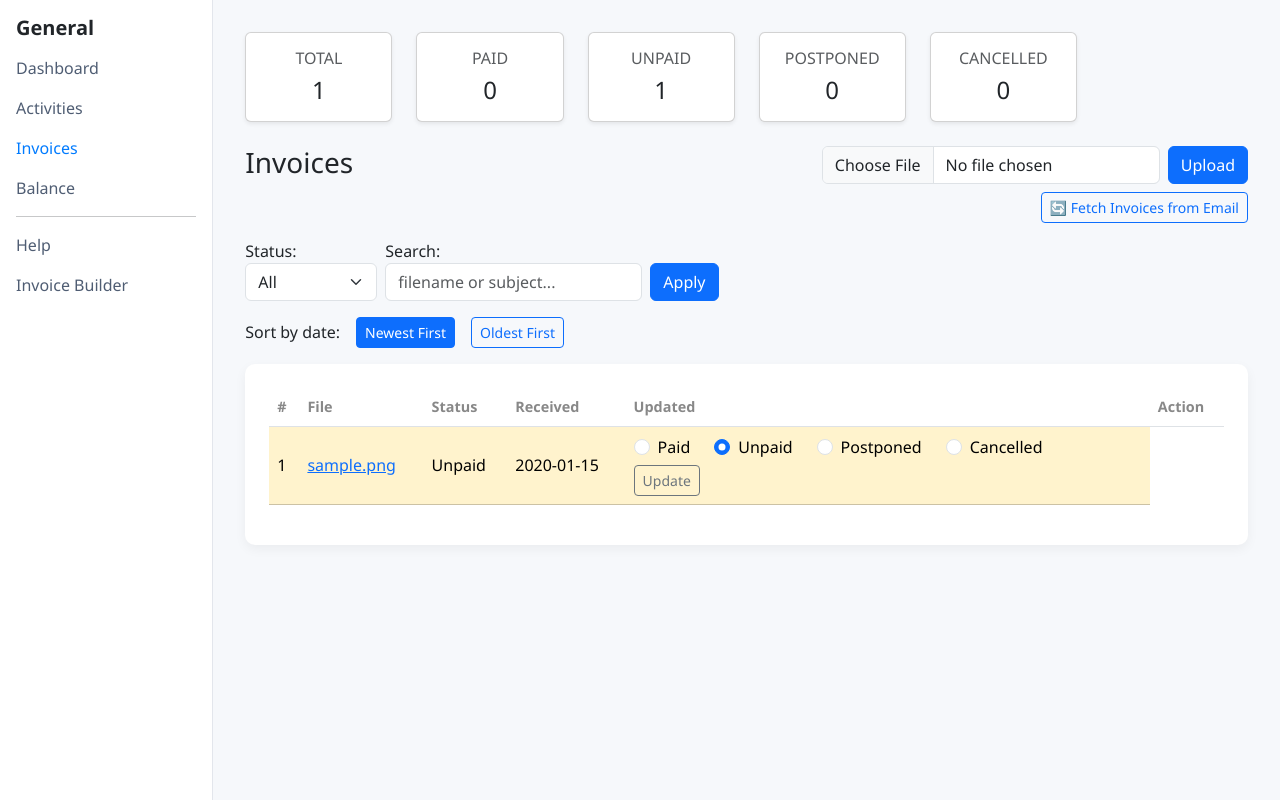
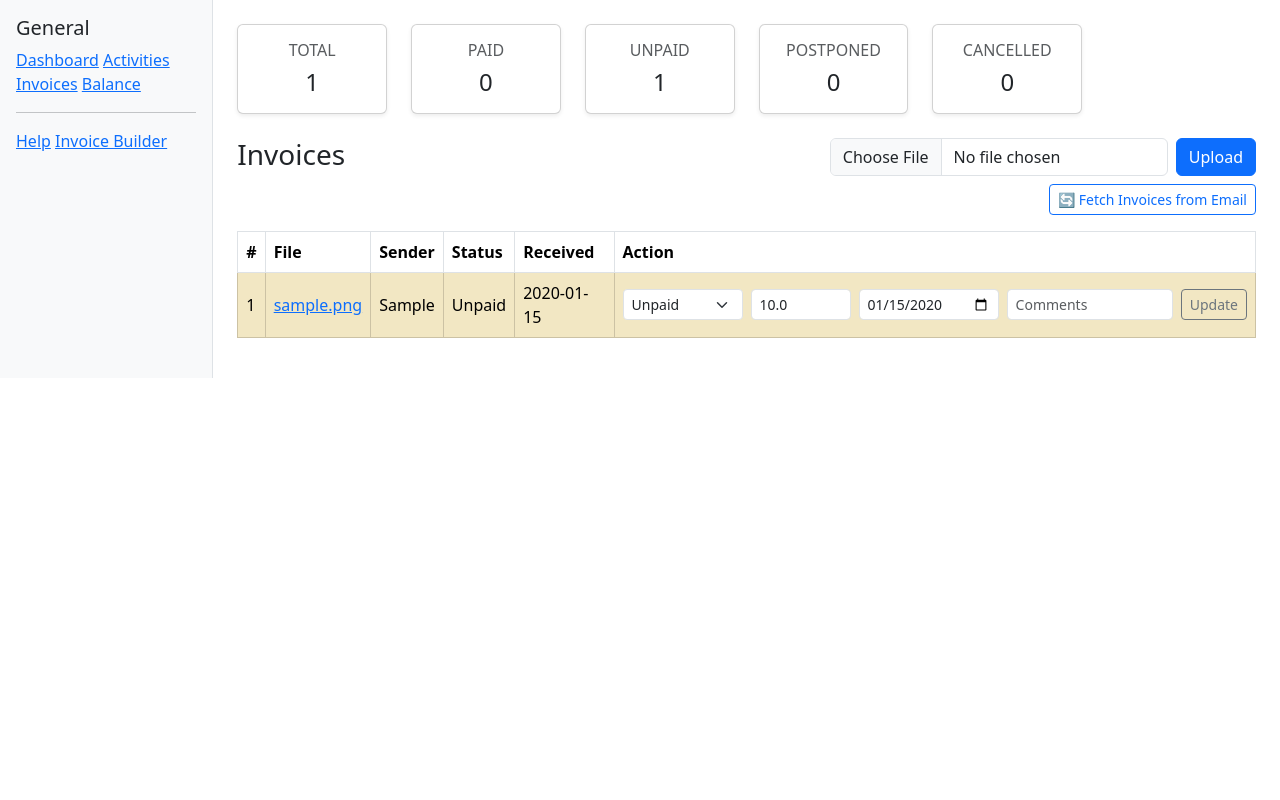
Before and after one commit to samba8514/invoice-manager, a Flask app: page / in a window 1280 px wide. Run offline with Flask 3, Linux system fonts and the light colour scheme; the visitor is signed in with stand-in values (Sample User, id 1); tables that the repository leaves empty hold one stand-in row (values such as "Sample post"); some libraries are stand-ins or nearby versions.

Commit message:
added the feature to add amount and due date manually

```diff
--- a/app.py
+++ b/app.py
@@ -12,6 +12,7 @@ from log_utils import log_action
 
 # ==== Setup ====
 load_dotenv()
+print("📧 Logged in as:", os.getenv("EMAIL_USER"))
 
 app = Flask(__name__)
 app.config['SECRET_KEY'] = os.getenv('SECRET_KEY', 'fallback-secret')
@@ -119,6 +120,20 @@ def update(invoice_id):
     new_status = request.form.get('status')
     invoice.status = new_status
     invoice.comment = request.form.get('comment')
+
+    invoice.amount = request.form.get('amount') or None
+    invoice.comments = request.form.get('comments') or None
+
+    deadline_str = request.form.get('deadline')
+    if deadline_str:
+        try:
+            invoice.deadline = datetime.strptime(deadline_str, "%Y-%m-%d").date()
+        except ValueError:
+            invoice.deadline = None
+    else:
+        invoice.deadline = None
+
+
     db.session.commit()
     log_action(f"Status updated to {invoice.status}", invoice.id)
 
@@ -128,7 +143,7 @@ def update(invoice_id):
             imap = imaplib.IMAP4_SSL(os.getenv("IMAP_SERVER"), int(os.getenv("IMAP_PORT")))
 
             imap.login(os.getenv("EMAIL_USER"), os.getenv("EMAIL_PASS"))
-            imap.select("Inbox")
+            imap.select("inbox")
             result = imap.uid('COPY', invoice.imap_uid, "paid_bills")
             if result[0] == 'OK':
                 imap.uid('STORE', invoice.imap_uid, '+FLAGS', '(\Deleted)')
--- a/fetch_emails.py
+++ b/fetch_emails.py
@@ -24,6 +24,7 @@ def compute_hash(data):
 def fetch_pdfs():
     from app import app, db, Invoice, FetchLog
     from login import log_action
+    from pathlib import Path
 
     mail = imaplib.IMAP4_SSL(os.getenv("IMAP_SERVER"), int(os.getenv("IMAP_PORT")))
     mail.login(EMAIL, PASSWORD)
@@ -34,7 +35,7 @@ def fetch_pdfs():
     # Search for emails since the start of the current month
     #since_date = (datetime.now().replace(day=1)).strftime('%d-%b-%Y')
     since_date = (datetime.now() - relativedelta(months=3)).strftime('%d-%b-%Y')
-    status, messages = mail.search(None, 'SINCE', since_date)
+    status, messages = mail.uid('search', None, 'SINCE', since_date)
     email_ids = messages[0].split()
 
     for email_id in email_ids:
@@ -62,7 +63,7 @@ def fetch_pdfs():
             if part.get('Content-Disposition') is None:
                 continue
 
-            filename = part.get_filename()
+            filename = Path(part.get_filename()).name
             if filename and filename.lower().endswith(".pdf"):
                 raw_data = part.get_payload(decode=True)
                 file_hash = compute_hash(raw_data)
--- a/models.py
+++ b/models.py
@@ -20,6 +20,8 @@ class Invoice(db.Model):
     filepath = db.Column(db.String(300))
     received_at = db.Column(db.DateTime)
     imap_uid = db.Column(db.String, nullable=True)
+    amount = db.Column(db.Float, nullable=True)
+    deadline = db.Column(db.Date, nullable=True)
 
 class FetchLog(db.Model):
     id = db.Column(db.Integer, primary_key=True)
--- a/templates/dashboard.html
+++ b/templates/dashboard.html
@@ -1,3 +1,4 @@
+
 <!DOCTYPE html>
 <html lang="en">
 <head>
@@ -5,63 +6,11 @@
   <meta name="viewport" content="width=device-width, initial-scale=1.0">
   <title>Invoices</title>
   <link href="https://cdn.jsdelivr.net/npm/bootstrap@5.3.3/dist/css/bootstrap.min.css" rel="stylesheet">
-  <style>
-    body {
-      background-color: #f6f8fb;
-      font-family: 'Segoe UI', Tahoma, Geneva, Verdana, sans-serif;
-    }
-    .sidebar {
-      height: 100vh;
-      background: #fff;
-      border-right: 1px solid #e3e6ec;
-      padding: 1rem;
-    }
-    .sidebar h5 {
-      font-weight: bold;
-    }
-    .sidebar a {
-      display: block;
-      margin: 1rem 0;
-      color: #4f5d73;
-      text-decoration: none;
-      font-weight: 500;
-    }
-    .sidebar a.active, .sidebar a:hover {
-      color: #007bff;
-    }
-    .content {
-      padding: 2rem;
-    }
-    .invoice-table {
-      background: #fff;
-      border-radius: 10px;
-      box-shadow: 0 4px 12px rgba(0, 0, 0, 0.05);
-      padding: 1.5rem;
-    }
-    .invoice-table th {
-      color: #888;
-      font-size: 0.9rem;
-      cursor: pointer;
-    }
-    .invoice-table td {
-      vertical-align: middle;
-    }
-    .invoice-table tbody tr:hover {
-      background-color: #f0f4fa;
-    }
-    .header-controls {
-      display: flex;
-      justify-content: space-between;
-      align-items: flex-start;
-      margin-bottom: 1rem;
-    }
-  </style>
 </head>
 <body>
 <div class="container-fluid">
   <div class="row">
-    <!-- Sidebar -->
-    <div class="col-md-2 sidebar">
+    <div class="col-md-2 bg-light p-3 border-end">
       <h5>General</h5>
       <a href="#">Dashboard</a>
       <a href="#">Activities</a>
@@ -71,9 +20,7 @@
       <a href="#">Help</a>
       <a href="#">Invoice Builder</a>
     </div>
-
-    <!-- Main Content -->
-    <div class="col-md-10 content">
+    <div class="col-md-10 p-4">
       <div class="row mb-4">
         {% for label, value in stats.items() %}
         <div class="col-md-2">
@@ -87,10 +34,9 @@
         {% endfor %}
       </div>
 
-      <!-- Header Controls -->
-      <div class="header-controls">
+      <div class="d-flex justify-content-between mb-3">
         <div>
-          <h3 class="mb-0">Invoices</h3>
+          <h3>Invoices</h3>
           {% if last_fetched %}
           <small class="text-muted">Last fetched: {{ last_fetched.strftime('%Y-%m-%d %H:%M:%S') }}</small>
           {% endif %}
@@ -101,13 +47,9 @@
             <button type="submit" class="btn btn-primary">Upload</button>
           </form>
           <a href="/fetch-emails" class="btn btn-outline-primary btn-sm">🔄 Fetch Invoices from Email</a>
-          {% if last_fetched %}
-          <div class="text-muted small mt-1">Last fetched: {{ last_fetched.strftime('%Y-%m-%d %H:%M:%S') }}</div>
-          {% endif %}
         </div>
       </div>
 
-      <!-- Flash messages -->
       {% with messages = get_flashed_messages(with_categories=true) %}
       {% if messages %}
       <div class="mt-3">
@@ -121,44 +63,14 @@
       {% endif %}
       {% endwith %}
 
-      <form method="GET" class="d-flex gap-2 align-items-end mb-3">
-        <div>
-          <label>Status:</label>
-          <select name="status" class="form-select">
-            <option value="">All</option>
-            {% for s in ['Paid', 'Unpaid', 'Postponed', 'Cancelled'] %}
-              <option value="{{ s }}" {% if s == status %}selected{% endif %}>{{ s }}</option>
-            {% endfor %}
-          </select>
-        </div>
-        <div>
-          <label>Search:</label>
-          <input type="text" name="search" class="form-control" placeholder="filename or subject..." value="{{ search }}">
-        </div>
-        <button type="submit" class="btn btn-primary">Apply</button>
-      </form>
-      <div class="d-flex gap-3 align-items-center mb-3">
-        <span>Sort by date:</span>
-        <a href="{{ url_for('dashboard', search=search, status=status, sort='desc') }}"
-          class="btn btn-sm {% if request.args.get('sort') != 'asc' %}btn-primary{% else %}btn-outline-primary{% endif %}">
-          Newest First
-        </a>
-        <a href="{{ url_for('dashboard', search=search, status=status, sort='asc') }}"
-          class="btn btn-sm {% if request.args.get('sort') == 'asc' %}btn-primary{% else %}btn-outline-primary{% endif %}">
-          Oldest First
-        </a>
-      </div>
-
-      <!-- Invoice Table -->
-      <div class="invoice-table">
-        <table class="table align-middle" id="invoiceTable">
+      <table class="table table-bordered table-striped align-middle">
         <thead>
           <tr>
-              <th data-sort-method="number">#</th>
+            <th>#</th>
             <th>File</th>
+            <th>Sender</th>
             <th>Status</th>
             <th>Received</th>
-              <th>Updated</th>
             <th>Action</th>
           </tr>
         </thead>
@@ -166,29 +78,25 @@
           {% for invoice in invoices %}
           <tr class="{% if invoice.is_overdue %}table-warning{% endif %}">
             <td>{{ invoice.id }}</td>
-                <td>
-                  <a href="{{ url_for('download', filename=invoice.filepath) }}" target="_blank">
-                    {{ invoice.filename }}
-                  </a>
-                </td>
+            <td><a href="{{ url_for('download', filename=invoice.filepath) }}" target="_blank">{{ invoice.filename }}</a></td>
+            <td>{{ invoice.sender }}</td>
             <td>{{ invoice.status }}</td>
             <td>{{ invoice.received_at.strftime('%Y-%m-%d') if invoice.received_at else 'N/A' }}</td>
             <td>
               <form action="/update/{{ invoice.id }}" method="post" class="d-flex flex-column gap-1">
-                    <div class="d-flex gap-2 flex-wrap">
+                <div class="d-flex flex-wrap gap-2">
+                  <select name="status" class="form-select form-select-sm" style="max-width: 120px;">
                     {% for option in ["Paid", "Unpaid", "Postponed", "Cancelled"] %}
-                        <div class="form-check form-check-inline">
-                          <input class="form-check-input" type="radio" name="status"
-                                 id="status{{ invoice.id }}{{ option }}"
-                                 value="{{ option }}" {% if invoice.status == option %}checked{% endif %}>
-                          <label class="form-check-label" for="status{{ invoice.id }}{{ option }}">
-                            {{ option }}
-                          </label>
-                        </div>
+                    <option value="{{ option }}" {% if invoice.status == option %}selected{% endif %}>{{ option }}</option>
                     {% endfor %}
-                    </div>
-                    <div class="d-flex gap-2">
-                      <input name="comment" value="{{ invoice.comment }}" class="form-control form-control-sm d-none">
+                  </select>
+                  <input name="amount" type="number" step="0.01" value="{{ invoice.amount or '' }}" placeholder="Amount"
+                         class="form-control form-control-sm" style="max-width: 100px;">
+                  <input name="deadline" type="date"
+                         value="{{ invoice.deadline.strftime('%Y-%m-%d') if invoice.deadline else '' }}"
+                         class="form-control form-control-sm" style="max-width: 140px;">
+                  <input name="comments" placeholder="Comments"
+                         value="{{ invoice.comments or '' }}" class="form-control form-control-sm" style="flex: 1;">
                   <button class="btn btn-sm btn-outline-secondary">Update</button>
                 </div>
               </form>
@@ -200,13 +108,10 @@
     </div>
   </div>
 </div>
-</div>
 
-<!-- Include tablesort.js -->
 <script src="https://cdnjs.cloudflare.com/ajax/libs/tablesort/5.2.1/tablesort.min.js"></script>
-<script src="https://cdnjs.cloudflare.com/ajax/libs/tablesort/5.2.1/sorts/tablesort.number.min.js"></script>
 <script>
-  new Tablesort(document.getElementById('invoiceTable'));
+  new Tablesort(document.querySelector('table'));
 </script>
 </body>
 </html>
```
Lines whose indentation alone changed are shown as unchanged.
